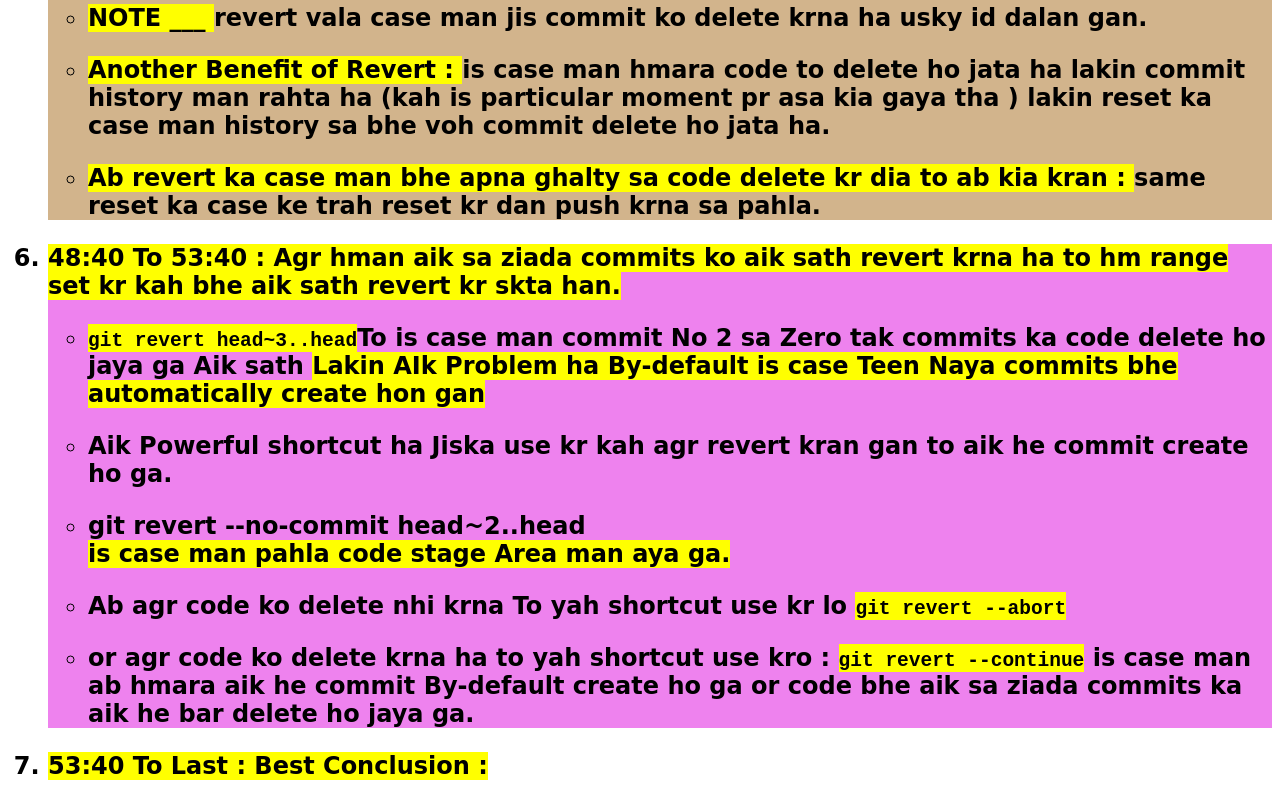
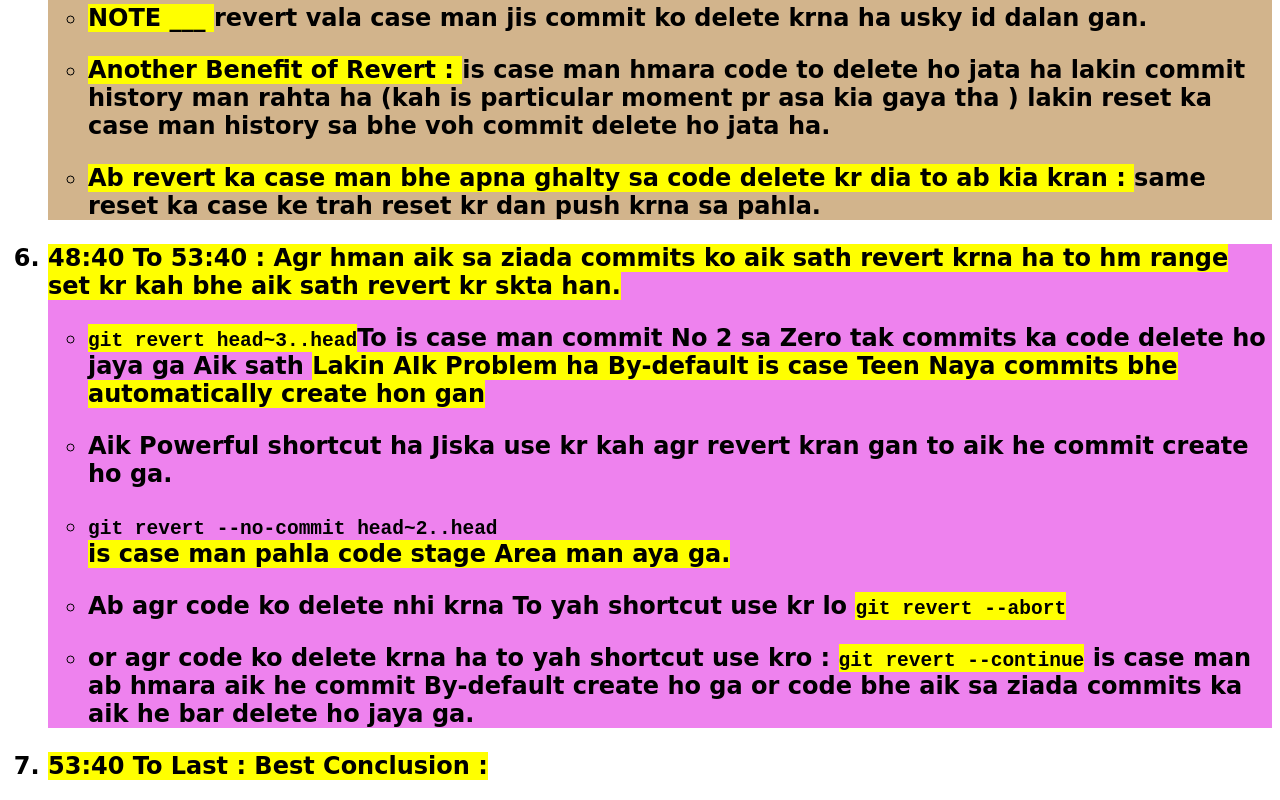
Before and after one commit to Kashifmalik-28/Video-No-06-How-to-reset-and-revert-commit-, a plain HTML site: page index.html in a window 1280 px wide. Shown: the part 1228-2028 px from the top of the page. Drawn offline with Linux system fonts and the light colour scheme.

Commit message:
Shortuct added how to revert ziada commits aik sath  In text file After Video Completed

```diff
--- a/index.html
+++ b/index.html
@@ -173,7 +173,7 @@
             he commit create ho ga.
           </li>
           <p>
-            <li>git revert --no-commit head~2..head</li>
+            <li><code>git revert --no-commit head~2..head</code></li>
             <mark>is case man pahla code stage Area man aya ga.</mark>
           </p>
           <li>
```
Also changed, not shown: 1 other file.
